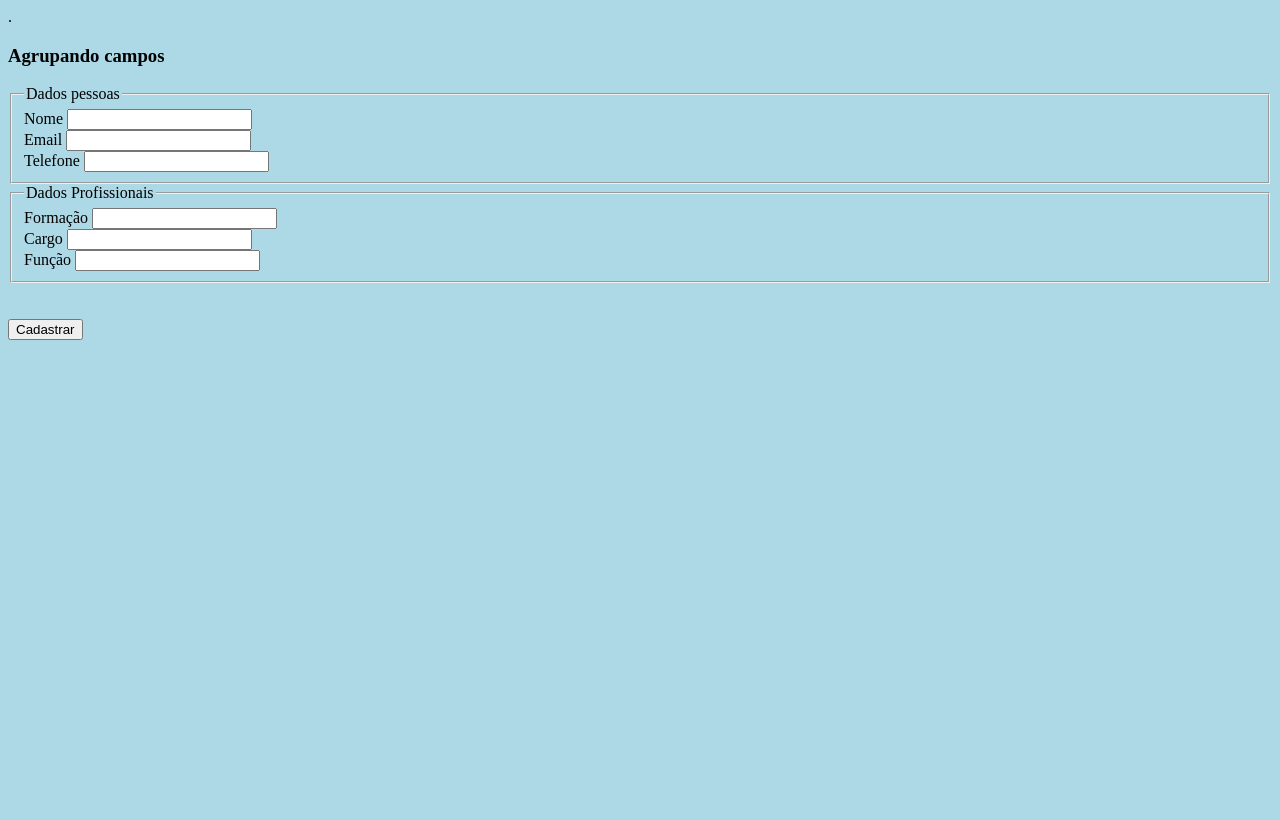
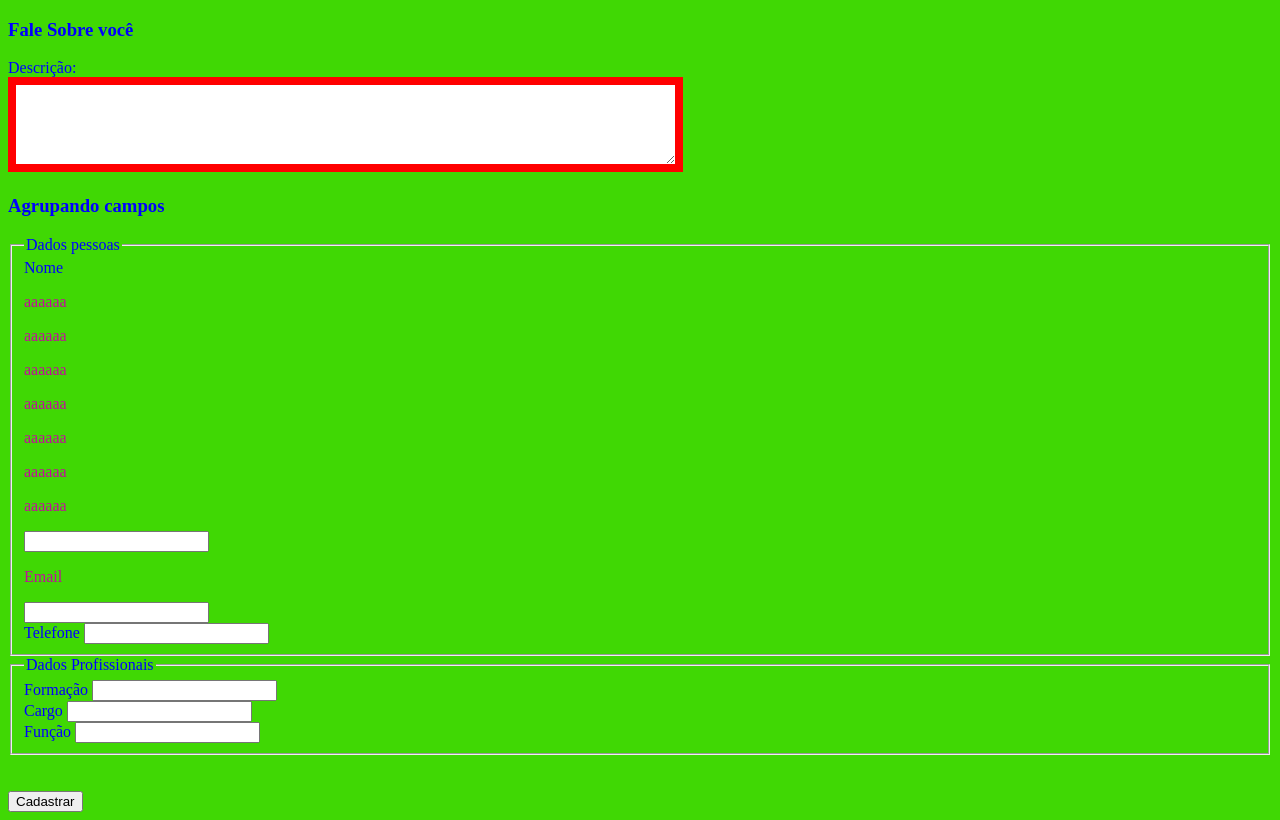
Before and after one commit to Mikaelbarril28/Est-cio, a plain HTML site: page desenvolvimento-web/caixadeseleção.html in a window 1280 px wide. Drawn offline with Linux system fonts and the light colour scheme.

Commit message:
Update caixadeseleção.html

```diff
--- a/desenvolvimento-web/caixadeseleção.html
+++ b/desenvolvimento-web/caixadeseleção.html
@@ -4,16 +4,38 @@
     <meta charset="UTF-8">
     <meta name="viewport" content="width=device-width, initial-scale=1.0">
     <title>Caixa</title>
-    <style> body { background-color: lightblue; } </style>.
+    <style type="text/css">
+    body {
+    color: blue;
+    background-color: rgb(64, 216, 4);
+  }
+  p {
+    color: rgb(194, 14, 155);
+  }
+   </style>
 </head>
 <body>
-    <h3>Agrupando campos</h3>
+       <h3>Fale Sobre você</h3>
+    <form>
+     <label>Descrição: </label><br>
+     <textarea style="border: 8px solid red;" rows="5" cols="80"></textarea>
+    </form>
+
+  <h3>Agrupando campos</h3>
   <form>
     <fieldset>
     <legend>Dados pessoas</legend>
-<label>Nome</label>
-<input><br>
- <label>Email</label>
+
+    <label for="nome">Nome</label>
+    <p>aaaaaa</p>
+    <p>aaaaaa</p>
+    <p>aaaaaa</p>
+    <p>aaaaaa</p>
+    <p>aaaaaa</p>
+    <p>aaaaaa</p>
+    <p>aaaaaa</p>
+    <input type="text" name="nome" id="nome"><br>
+ <p>Email</p>
 <input><br>
 <label>Telefone</label>
 <input><br>
```
